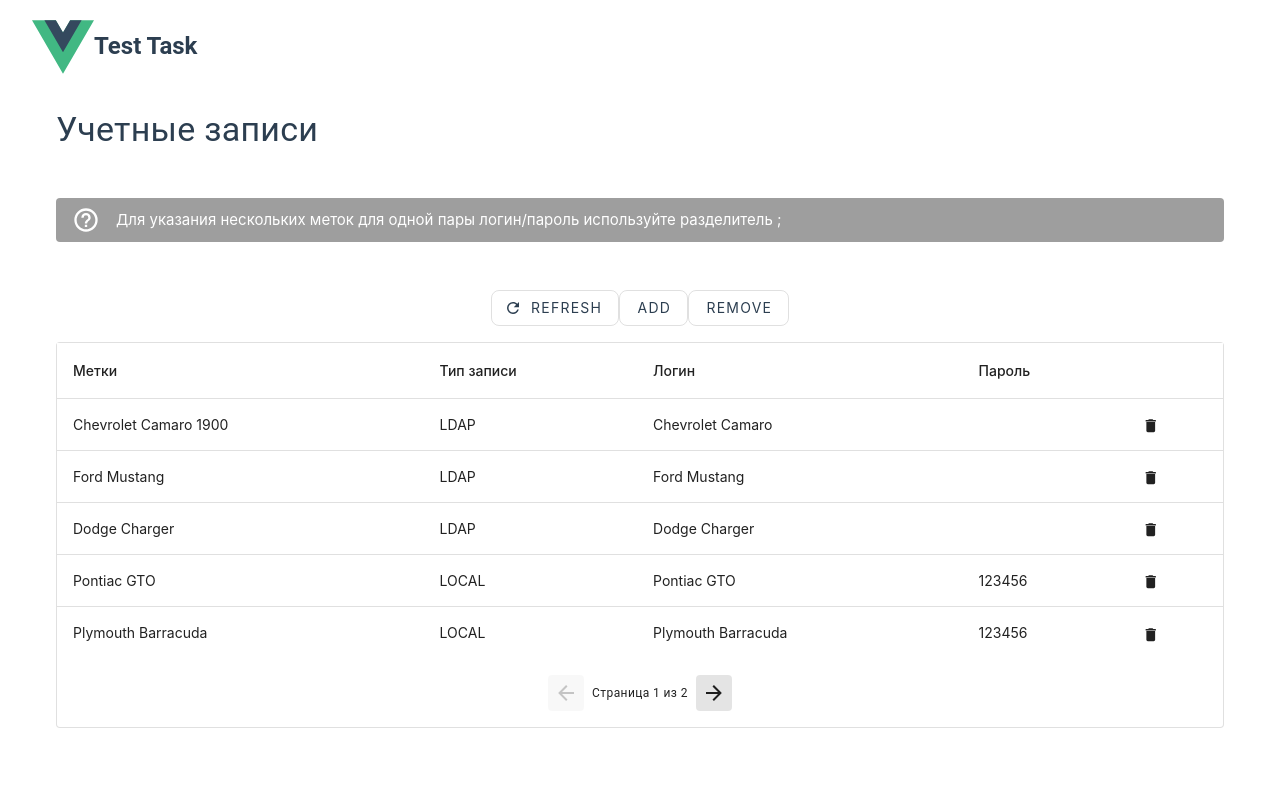
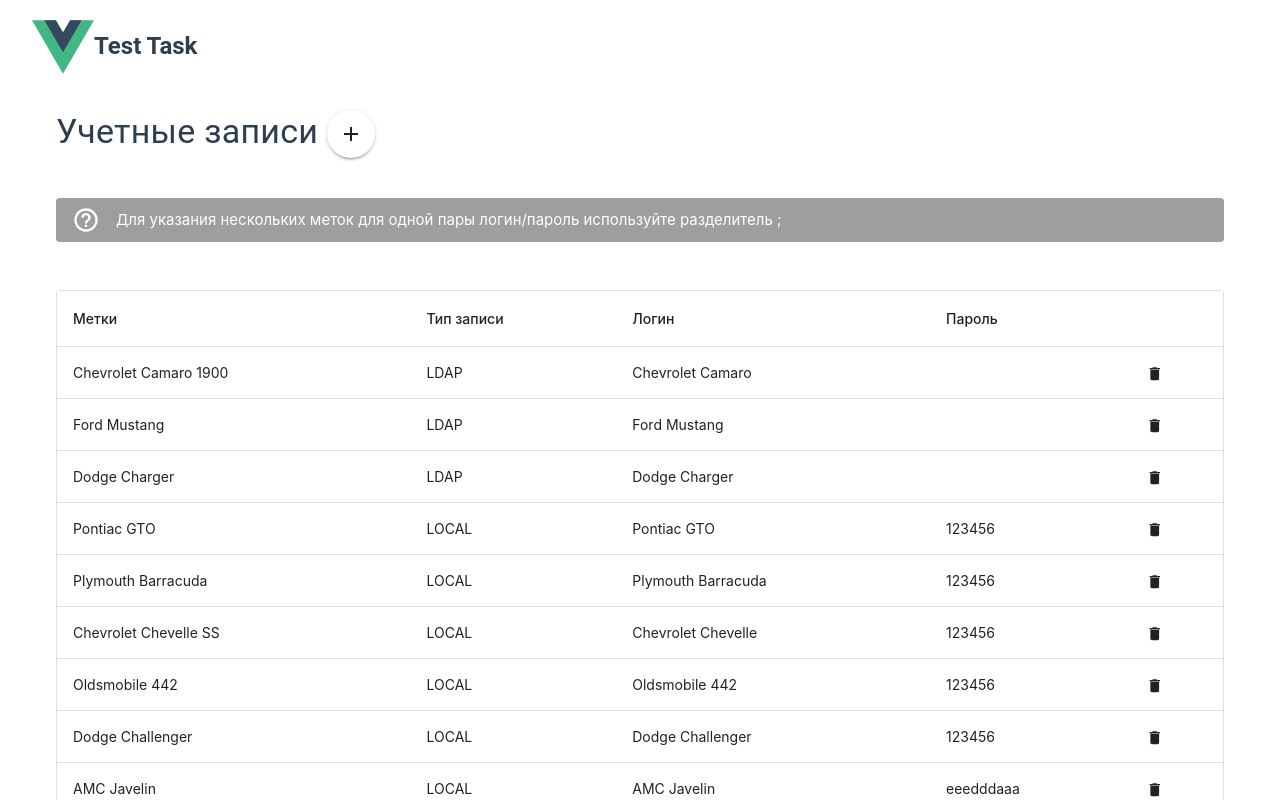
Before and after one commit to zoloto-v/accounts-list, a Vue app: page / in a window 1280 px wide. Shown: the top 800 px of the page. Built offline with nearby package versions, Linux system fonts and the light colour scheme; the HTML template or start-up script is replaced by a standard one.

Commit message:
refactoring account-list

```diff
--- a/src/app/App.vue
+++ b/src/app/App.vue
@@ -13,7 +13,7 @@
 </template>
 
 <script setup lang="ts">
-import { Header } from '@/widgets/header';
+import { Header } from '@/shared/ui/header';
 import { AccountPage } from '@/pages/accounts';
 </script>
 
--- /dev/null
+++ b/src/features/addAccountButton/AddAccountButton.vue
@@ -0,0 +1,10 @@
+<script setup lang="ts">
+import { mdiPlus } from '@mdi/js';
+import { useAccountStore } from '@/entities/accountList/model';
+
+const { add } = useAccountStore();
+</script>
+
+<template>
+  <v-btn :icon="mdiPlus" comfortable @click="add"></v-btn>
+</template>
--- /dev/null
+++ b/src/features/addAccountButton/index.ts
@@ -0,0 +1,2 @@
+import AddAccountButton from './AddAccountButton.vue'
+export { AddAccountButton }
--- a/src/pages/accounts/ui/AccountList.vue
+++ b/src/pages/accounts/ui/AccountList.vue
@@ -1,79 +1,24 @@
 <script setup lang="ts">
-import { shallowRef, onMounted } from 'vue'
-import type { VDataTable } from 'vuetify/components'
-import type { IHeaders } from '../model/types';
-import { mdiRefresh, mdiDelete, mdiArrowLeft, mdiArrowRight } from '@mdi/js';
+import { ref, onMounted } from 'vue'
+import { mdiDelete, mdiArrowLeft, mdiArrowRight } from '@mdi/js';
 import { useAccountStore } from '@/entities/accountList/model';
 
 const accountsStore = useAccountStore()
 
-const loading = shallowRef(false)
+const itemsPerPage = ref(10)
 
-const headers: IHeaders = [
-  { title: 'Метки', key: 'labels', align: 'start', sortable: false },
-  { title: 'Тип записи', key: 'type', align: 'start' },
-  { title: 'Логин', key: 'login', align: 'start' },
-  { title: 'Пароль', key: 'password', align: 'start' },
-  { title: '', key: 'actions', align: 'end', sortable: false },
-]
-
-function onClick() {
-  loading.value = true
-  setTimeout(() => {
-    loading.value = false
-  }, 2000)
-}
-
-function add() {
-  accountsStore.add()
-}
-
-function remove(id: unknown) {
+const remove = (id: string) => {
   accountsStore.remove(id)
 }
-
-// function save() {
-//   console.log('save')
-// }
 
 onMounted(() => {
   accountsStore.fetchAll()
 })
-
 </script>
 
-
 <template>
-  <!-- <div class="text-center mt-2 mb-4">
-    <v-btn :disabled="loading" :prepend-icon="mdiRefresh" rounded="lg" text="Refresh" variant="text" border
-      @click="onClick"></v-btn>
-    <v-btn @click="add" rounded="lg" text="add" variant="text" border />
-    <v-btn @click="remove" rounded="lg" text="remove" variant="text" border />
-  </div>
-
-  <v-sheet border rounded>
-    <v-data-table :headers="headers" :items="accountsStore.accounts.accounts" :loading="loading">
-      <template v-slot:loading>
-        <v-skeleton-loader type="table-row@10"></v-skeleton-loader>
-      </template>
-<template v-slot:[`item.labels`]="{ item }">
-        <div class="d-flex ga-2 justify-end">
-          {{item.labels?.map(l => l.text).join('_z').split(' ').join('_')}}
-        </div>
-      </template>
-<template v-slot:[`item.actions`]="{ item }">
-        <v-icon :icon="mdiDelete" size="small" @click="remove(item.id)"></v-icon>
-      </template>
-</v-data-table>
-</v-sheet> -->
-  <div class="text-center mt-2 mb-4">
-    <v-btn :disabled="loading" :prepend-icon="mdiRefresh" rounded="lg" text="Refresh" variant="text" border
-      @click="onClick"></v-btn>
-    <v-btn @click="add" rounded="lg" text="add" variant="text" border />
-    <v-btn @click="remove" rounded="lg" text="remove" variant="text" border />
-  </div>
   <v-sheet border rounded="">
-    <v-data-iterator :items="accountsStore.accounts.accounts" items-per-page="5" :loading="false">
+    <v-data-iterator :items="accountsStore.accounts.accounts" :items-per-page="itemsPerPage">
       <template v-slot:default="{ items }">
         <v-table>
           <thead>
@@ -98,26 +43,6 @@
           </tbody>
         </v-table>
       </template>
-      <template v-slot:loader>
-        <v-table>
-          <thead>
-            <tr>
-              <th>Метки</th>
-              <th>Тип записи</th>
-              <th>Логин</th>
-              <th>Пароль</th>
-              <th></th>
-            </tr>
-          </thead>
-          <tbody>
-            <tr v-for="(value, i) in [0, 1, 2, 3, 4]" :key="i">
-              <!-- <td colspan="5">
-              <v-skeleton class="border" type="paragraph"></v-skeleton>
-            </td> -->
-            </tr>
-          </tbody>
-        </v-table>
-      </template>
       <template v-slot:footer="{ page, pageCount, prevPage, nextPage }">
         <div class="d-flex align-center justify-center pa-4">
           <v-btn :disabled="page === 1" density="comfortable" :icon="mdiArrowLeft" variant="tonal" rounded
--- a/src/pages/accounts/ui/AccountPage.vue
+++ b/src/pages/accounts/ui/AccountPage.vue
@@ -1,11 +1,14 @@
 <script setup lang="ts">
 import { mdiHelpCircleOutline } from '@mdi/js'
-import { TitleComponent } from '@/shared/ui/title';
+import { AddAccountButton } from '@/features/addAccountButton';
 import AccountList from './AccountList.vue';
 </script>
 
 <template>
-  <TitleComponent title="Учетные записи" class="mb-12" />
+  <h2 class="text-h4 mb-10">
+    Учетные записи
+    <AddAccountButton />
+  </h2>
   <v-alert color="grey" density="compact" :icon="mdiHelpCircleOutline" class="mb-12">
     Для указания нескольких меток для одной пары логин/пароль используйте разделитель ;
   </v-alert>
--- a/src/shared/ui/title/TitleComponent.vue
+++ b/src/widgets/title/TitleComponent.vue
@@ -6,4 +6,5 @@
 
 <template>
   <h2 class="text-h4">{{ title }}</h2>
+  <slot></slot>
 </template>
```
Also changed, not shown: src/shared/ui/header/HeaderComponent.vue (renamed from src/widgets/header/HeaderComponent.vue), src/shared/ui/header/index.ts (renamed from src/widgets/header/index.ts), src/widgets/title/index.ts (renamed from src/shared/ui/title/index.ts).
